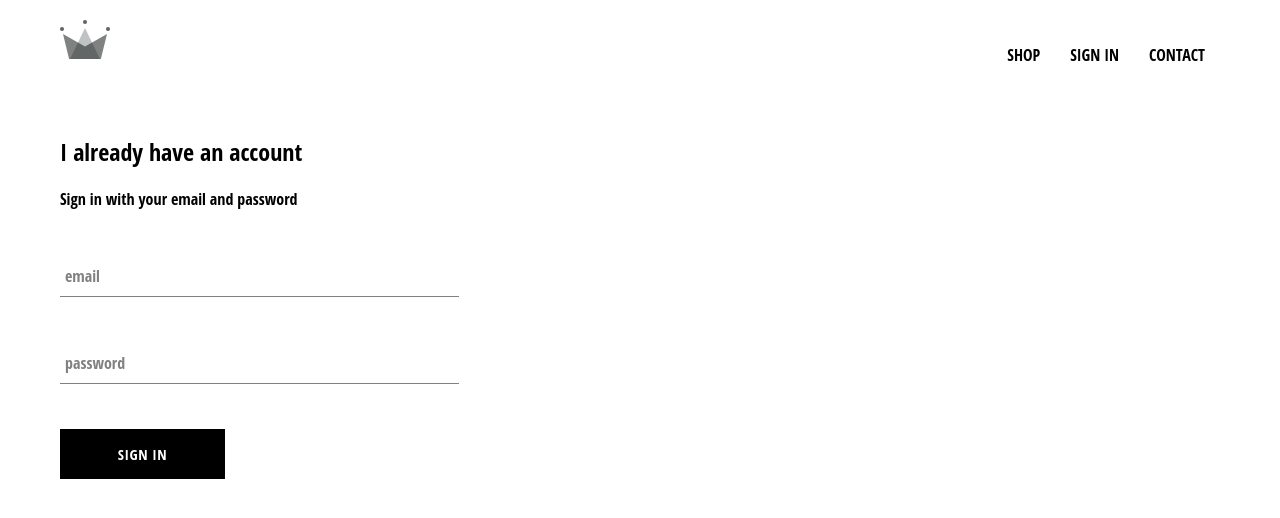
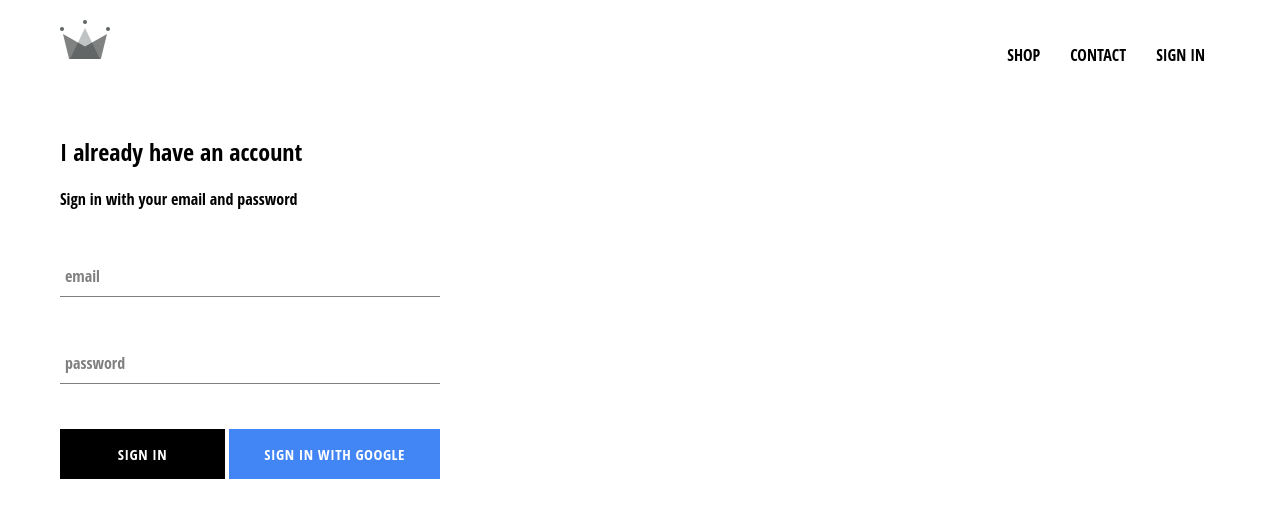
Before and after one commit to ingarspaeglitis/crwn-clothing, a React (Create React App) app: page /signin in a window 1280 px wide. Shown: the top 518 px of the page. Built offline with nearby package versions, Linux system fonts and the light colour scheme; no server answers; the HTML template or start-up script is replaced by a standard one.

Commit message:
added firebase integraton

```diff
--- a/package.json
+++ b/package.json
@@ -3,6 +3,7 @@
   "version": "0.1.0",
   "private": true,
   "dependencies": {
+    "firebase": "^7.4.0",
     "node-sass": "^4.13.0",
     "react": "^16.12.0",
     "react-dom": "^16.12.0",
--- a/src/App.css
+++ b/src/App.css
@@ -7,3 +7,7 @@
     text-decoration: none;
     color: black;
 }
+
+* {
+    box-sizing: border-box;
+}
--- a/src/App.js
+++ b/src/App.js
@@ -6,12 +6,36 @@
 import Header from './components/header/header.components';
 import SignInAndSignUpPage from './pages/sign-in-and-sign-up/sign-in-and-sign-up.component';
 
+import { auth } from './firebase/firebase.utils';
+
 import './App.css';
 
-function App() {
+class App extends React.Component {
+
+    constructor() {
+        super();
+
+        this.state = {
+            currentUser: null
+        }
+    }
+
+    unsubscribeFromAuth = null;
+
+    componentDidMount() {
+        this.unsubscribeFromAuth = auth.onAuthStateChanged( user => {
+            this.setState({ currentUser: user });
+        });
+    }
+
+    componentWillUnmount() {
+        this.unsubscribeFromAuth();
+    }
+
+    render() {
         return (
             <div>
-            <Header />
+                <Header currentUser={ this.state.currentUser } />
                 <Switch>
                     <Route exact path="/" component={ HomePage }></Route>
                     <Route path="/shop" component={ ShopPage }></Route>
@@ -20,5 +44,6 @@
             </div>
         );
     }
+}
 
 export default App;
--- a/src/components/custom-button/custom-button.component.jsx
+++ b/src/components/custom-button/custom-button.component.jsx
@@ -2,8 +2,8 @@
 
 import './custom-button.styles.scss';
 
-const CustomButton = ({ children, ...otherProps }) => (
-    <button className="custom-button" { ...otherProps }>
+const CustomButton = ({ children, isGoogleSignIn,  ...otherProps }) => (
+    <button className={`${ isGoogleSignIn ? 'google-sign-in' : '' } custom-button`} { ...otherProps }>
         {children}
     </button>
 )
--- a/src/components/custom-button/custom-button.styles.scss
+++ b/src/components/custom-button/custom-button.styles.scss
@@ -19,4 +19,14 @@
       color: black;
       border: 1px solid black;
     }
+
+    &.google-sign-in {
+      background-color: #4285f4;
+      color: white;
+
+      &:hover {
+        background-color: #357ae8;
+        border: none;
+      }
+    }
 }
--- a/src/components/header/header.components.jsx
+++ b/src/components/header/header.components.jsx
@@ -4,7 +4,9 @@
 import './header.styles.scss';
 import { ReactComponent as Logo}  from '../../assets/crown.svg';
 
-const Header = () => (
+import { auth } from '../../firebase/firebase.utils';
+
+const Header = ({ currentUser }) => (
     <div className="header">
         <Link className="logo-conteiner" to="/">
             <Logo className="logo"/>
@@ -13,12 +15,25 @@
             <Link className="option" to="/shop">
                 SHOP
             </Link>
-            <Link className="option" to="/signin">
-                SIGN IN
-            </Link>
+
             <Link className="option" to="/contact">
                 CONTACT
             </Link>
+            {
+                currentUser ?
+                (
+                    <div className="option" onClick={ () => auth.signOut() }>
+                        SIGN OUT
+                    </div>
+                )
+                :
+                (
+                    <Link className="option" to="/signin">
+                        SIGN IN
+                    </Link>
+                )
+            }
+
         </div>
     </div>
 )
--- a/src/components/header/header.styles.scss
+++ b/src/components/header/header.styles.scss
@@ -20,6 +20,7 @@
 
       .option {
         padding: 10px 15px;
+        cursor: pointer;
       }
     }
   }
--- a/src/components/sign-in/sign-in.component.jsx
+++ b/src/components/sign-in/sign-in.component.jsx
@@ -4,6 +4,8 @@
 
 import FormInput from '../../components/form-input/form-input.component';
 import CustomButton from '../../components/custom-button/custom-button.component';
+
+import { signInWithGoogle } from '../../firebase/firebase.utils';
 
 class SignIn extends React.Component {
 
@@ -53,7 +55,11 @@
                         handleChange={ this.handleChange }
                         required />
 
-                    <CustomButton type="submit">Sign in</CustomButton>
+                    <div className="buttons">
+                        <CustomButton type="submit">Sign in</CustomButton>
+                        <CustomButton onClick={ signInWithGoogle } isGoogleSignIn={ true } >Sign in with Google</CustomButton>
+                    </div>
+
                 </form>
             </div>
         )
--- a/src/components/sign-in/sign-in.styles.scss
+++ b/src/components/sign-in/sign-in.styles.scss
@@ -1,9 +1,14 @@
 .sign-in {
-    width: 30vw;
+    width: 380px;
     display: flex;
     flex-direction: column;
 
     .title {
         margin: 10px 0;
     }
+
+    .buttons {
+        display: flex;
+        justify-content: space-between;
+    }
 }
--- /dev/null
+++ b/src/firebase/firebase.utils.js
@@ -0,0 +1,28 @@
+import firebase from 'firebase/app';
+
+import 'firebase/firestore';
+import 'firebase/auth';
+
+const config = {
+    apiKey: "AIzaSyDGpNHV4Ruw6326_is-_pcrf9KmEJMQNpU",
+    authDomain: "crwn-db-7e44c.firebaseapp.com",
+    databaseURL: "https://crwn-db-7e44c.firebaseio.com",
+    projectId: "crwn-db-7e44c",
+    storageBucket: "crwn-db-7e44c.appspot.com",
+    messagingSenderId: "86675894793",
+    appId: "1:86675894793:web:d9d963cf1f34f206"
+};
+
+firebase.initializeApp(config);
+
+export const auth = firebase.auth();
+export const firestore = firebase.firestore();
+
+const provider = new firebase.auth.GoogleAuthProvider();
+provider.setCustomParameters({ prompt: 'select_account'});
+
+export const signInWithGoogle = () => {
+    auth.signInWithPopup(provider);
+}
+
+export default firebase;
```
Also changed, not shown: 1 other file (tests, documents, lock files or other folders). Lines whose indentation alone changed are shown as unchanged.
